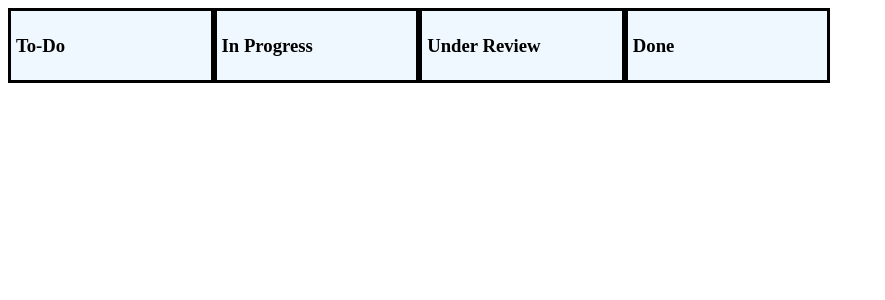
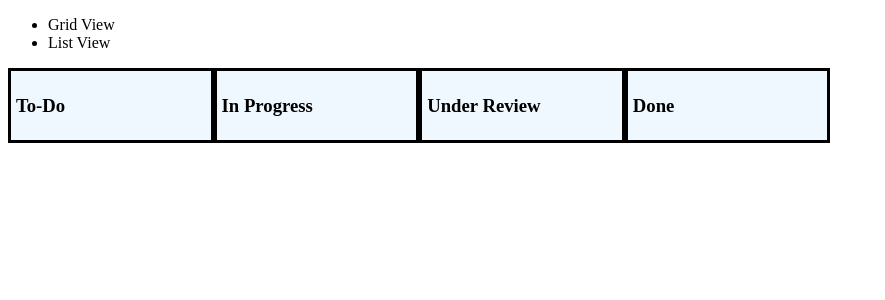
Before and after one commit to suzyhlinka/ISProject2, a React (Create React App) app in the folder projectmanager/: page / in a window 1280 px wide. Shown: the top 300 px of the page, without its empty margins (0-885 px from the left). Built offline with nearby package versions, Linux system fonts and the light colour scheme; no server answers.

Commit message:
fixed view switcher and listview

```diff
--- a/projectmanager/src/components/App.js
+++ b/projectmanager/src/components/App.js
@@ -57,7 +57,7 @@ class App extends React.Component {
 
         return(
             <div className = "main-contain">
-                <ViewSwitch cur_View = {view} changeView = {this.changeView.bind(this)}/>{code}
+                <ViewSwitch cur_view = {view} changeView = {this.changeView.bind(this)}/>{code}
             </div>
         )
     }
@@ -66,10 +66,10 @@ class App extends React.Component {
         const {view} = this.state;
 
         if (view === 'grid') {
-            return (<GridView items = {this.state.sorted_items} updateItem={item => this.updateItem(item)}/>);
+            return this.convertView(<GridView items = {this.state.sorted_items} updateItem={item => this.updateItem(item)}/>);
         }
         else{
-            return <ListView items = {this.state.all_items} />;
+            return this.convertView(<ListView items = {this.state.all_items} />);
         }
     }
 
--- a/projectmanager/src/components/ListView.js
+++ b/projectmanager/src/components/ListView.js
@@ -22,16 +22,14 @@ class ListView extends React.Component {
     }
 
     getAllItems(item) {
-        let {items} = this.items;
-        let {item_status, item_type, sort_type} = this.state;
         return (
             <ListItem title={item.title} key={item.id} type={item.type}
                       column={item.column} id={item.id}/>
-        )
+        );
     }
 
     render() {
-        const all_list_items = this.props.items.map(post => this.getAllItems());
+        const all_list_items = this.props.items.map(post => this.getAllItems(post));
         return (
             <div className="list_view">
                 <div className="list_view_title_group">
--- a/projectmanager/src/components/ViewSwitch.js
+++ b/projectmanager/src/components/ViewSwitch.js
@@ -9,8 +9,9 @@ class ViewSwitch extends React.Component{
         }
     }
 
-    clickTab(){
-
+    clickTab(event, view_type){
+        event.preventDefault();
+        this.props.changeView(view_type);
     }
 
     render(){
@@ -18,9 +19,11 @@ class ViewSwitch extends React.Component{
             <div className = "navigation">
                 <ul className = "nav_list">
                     <li className = "nav_item">
-                        <a className = ""> Grid View</a>
+                        <a className = {this.checkTab('grid')} onClick = {event => this.clickTab(event, 'grid')}>Grid View</a>
                     </li>
-                    <li className = "nav_item">List View</li>
+                    <li className = "nav_item">
+                        <a className = {this.checkTab('list')} onClick = {event => this.clickTab(event, 'list')}>List View </a>
+                    </li>
                 </ul>
             </div>
         )
--- a/projectmanager/src/styling/ListView.css
+++ b/projectmanager/src/styling/ListView.css
@@ -0,0 +1,4 @@
+.list_view_group{
+    display: flex;
+    flex-direction: row;
+}
```
